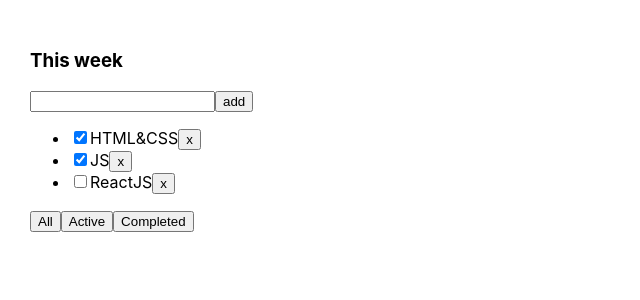
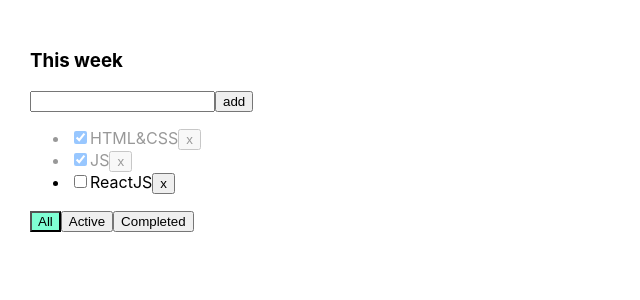
Before and after one commit to grishaMelisov/to-do-incubator, a React (Create React App) app: page / in a window 1280 px wide. Shown: the top 300 px of the page, without its empty margins (0-640 px from the left). Built offline with nearby package versions, Linux system fonts and the light colour scheme.

Commit message:
4th lesson done

```diff
--- a/src/App.css
+++ b/src/App.css
@@ -6,3 +6,19 @@
 .App > div {
   margin-right: 50px;
 }
+
+.error {
+  border: 1px solid red;
+}
+
+.error-message {
+  color: red;
+}
+
+.active-filter {
+  background: aquamarine;
+}
+
+.is-done {
+  opacity: 0.4;
+}
--- a/src/App.tsx
+++ b/src/App.tsx
@@ -2,6 +2,7 @@
 import { v1 } from 'uuid'
 import './App.css'
 import Todo, { TasksArrayType } from './Components/Todolist'
+
 export type FilterTypes = 'all' | 'completed' | 'active'
 
 function App() {
@@ -41,23 +42,23 @@
     setTasks([newTask, ...tasks])
   }
 
-  const changeCheckBox = () => {
-    setTasks(
-      tasks.map((item: any) => {
-        if (item.isDone) return !item.isDone //надо править это говно
-        if (!item.isDone) return item.isDone
-      })
-    )
+  const changeStatus = (taskId: string, isDone: boolean) => {
+    let task = tasks.find((item) => item.id === taskId)
+    if (task) task.isDone = isDone
+
+    setTasks([...tasks])
   }
+
   return (
     <div className='App'>
       <Todo
         title={'This week'}
         tasks={filtratedTasks}
-        filter={toFilter}
+        changeFilter={toFilter}
         delete={deleteTask}
         addTask={addTask}
-        changeCheckBox={changeCheckBox}
+        changeStatus={changeStatus}
+        filter={filter}
       />
     </div>
   )
--- a/src/Components/Todolist.tsx
+++ b/src/Components/Todolist.tsx
@@ -4,10 +4,11 @@
 type TodoPropsType = {
   title: string
   tasks: Array<TasksArrayType>
-  filter: (value: FilterTypes) => void
+  changeFilter: (value: FilterTypes) => void
   delete: (id: string) => void
   addTask: (text: string) => void
-  changeCheckBox: () => void
+  changeStatus: (taskId: string, isDone: boolean) => void
+  filter: FilterTypes
 }
 
 export type TasksArrayType = {
@@ -17,35 +18,49 @@
 }
 
 function Todo(props: TodoPropsType) {
-  const [inputText, setInputText] = useState('')
-
-  console.log(inputText)
+  const [title, setTitle] = useState('')
+  const [error, setError] = useState(false)
 
   const inputHandler = (event: ChangeEvent<HTMLInputElement>) =>
-    setInputText(event.currentTarget.value)
+    setTitle(event.currentTarget.value)
 
-  const buttonHandler = () => {
-    props.addTask(inputText)
-    setInputText('')
+  const addTask = () => {
+    if (title.trim() === '') return setError(true)
+    props.addTask(title)
+    setTitle('')
   }
 
   const keyDownHandler = (event: KeyboardEvent<HTMLInputElement>) => {
-    console.log(event)
-    if (event.key === 'Enter') buttonHandler()
+    setError(false)
+    if (event.key === 'Enter') addTask()
   }
 
   return (
     <div>
       <h3>{props.title}</h3>
       <div>
-        <input value={inputText} onChange={inputHandler} onKeyDown={keyDownHandler} />
-        <button onClick={buttonHandler}>add</button>
+        <input
+          className={error ? 'error' : ''}
+          value={title}
+          onChange={inputHandler}
+          onKeyDown={keyDownHandler}
+        />
+        <button onClick={addTask}>add</button>
+        {error && <div className='error-message'>field is required</div>}
       </div>
       <ul>
         {props.tasks.map((item) => {
+          const checkboxHandler = (event: ChangeEvent<HTMLInputElement>) => {
+            props.changeStatus(item.id, event.currentTarget.checked)
+          }
+
           return (
-            <li key={item.id}>
-              <input type='checkbox' checked={item.isDone} onClick={() => props.changeCheckBox()} />
+            <li key={item.id} className={item.isDone ? 'is-done' : ''}>
+              <input
+                type='checkbox'
+                checked={item.isDone}
+                onChange={checkboxHandler}
+              />
               <span>{item.title}</span>
               <button onClick={() => props.delete(item.id)}>x</button>
             </li>
@@ -53,9 +68,24 @@
         })}
       </ul>
       <div>
-        <button onClick={() => props.filter('all')}>All</button>
-        <button onClick={() => props.filter('active')}>Active</button>
-        <button onClick={() => props.filter('completed')}>Completed</button>
+        <button
+          className={props.filter === 'all' ? 'active-filter' : ''}
+          onClick={() => props.changeFilter('all')}
+        >
+          All
+        </button>
+        <button
+          className={props.filter === 'active' ? 'active-filter' : ''}
+          onClick={() => props.changeFilter('active')}
+        >
+          Active
+        </button>
+        <button
+          className={props.filter === 'completed' ? 'active-filter' : ''}
+          onClick={() => props.changeFilter('completed')}
+        >
+          Completed
+        </button>
       </div>
     </div>
   )
```
